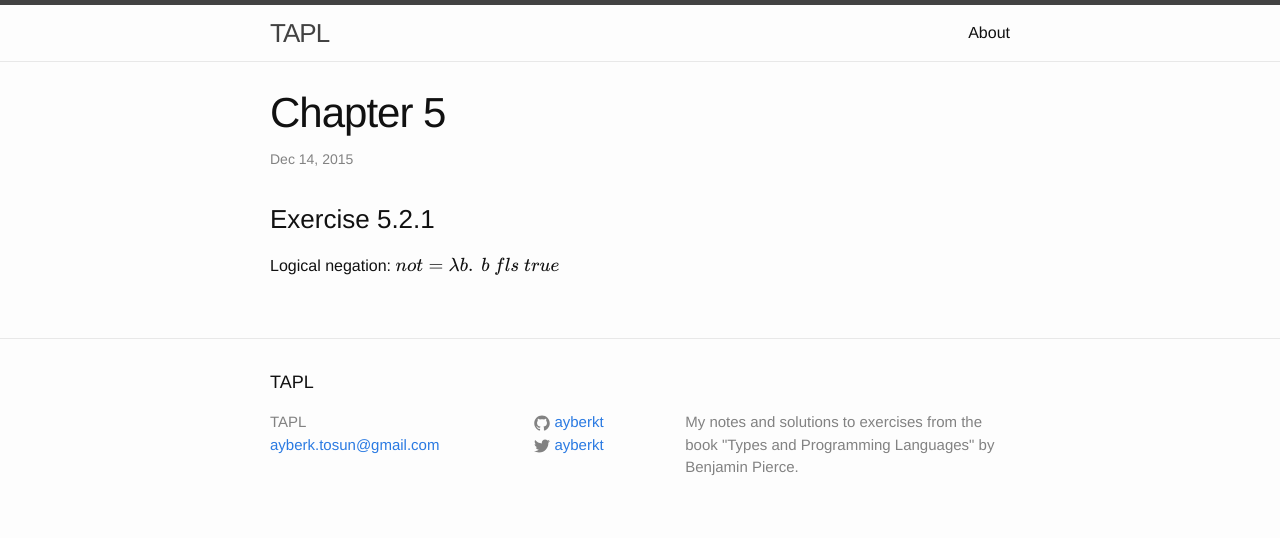
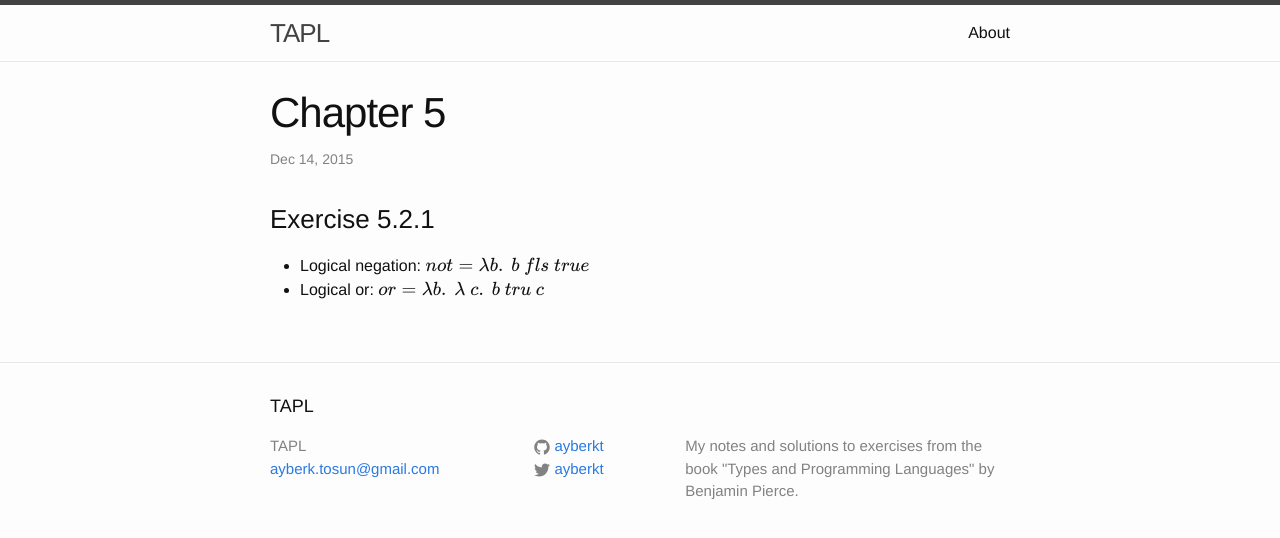
Before and after one commit to ayberkt/TAPL, a Jekyll site: the page built from _posts/2015-12-14-Chapter-5.md, in a window 1280 px wide. Shown: the top 538 px of the page. Built offline with Jekyll 4.4.1, drawn with Linux system fonts in a browser that asks for light colours; formulas are drawn with MathJax 3.

Commit message:
Add logical or

```diff
--- a/_posts/2015-12-14-Chapter-5.md
+++ b/_posts/2015-12-14-Chapter-5.md
@@ -6,4 +6,5 @@ date:   2015-12-14 11:56:45 -0600
 
 ### Exercise 5.2.1
 
-Logical negation: $$not = λ b.~b~fls~true$$
+* Logical negation: $$not = λ b.~b~fls~true$$
+* Logical or: $$or = λ b.~λ~c.~b~tru~c$$
```
